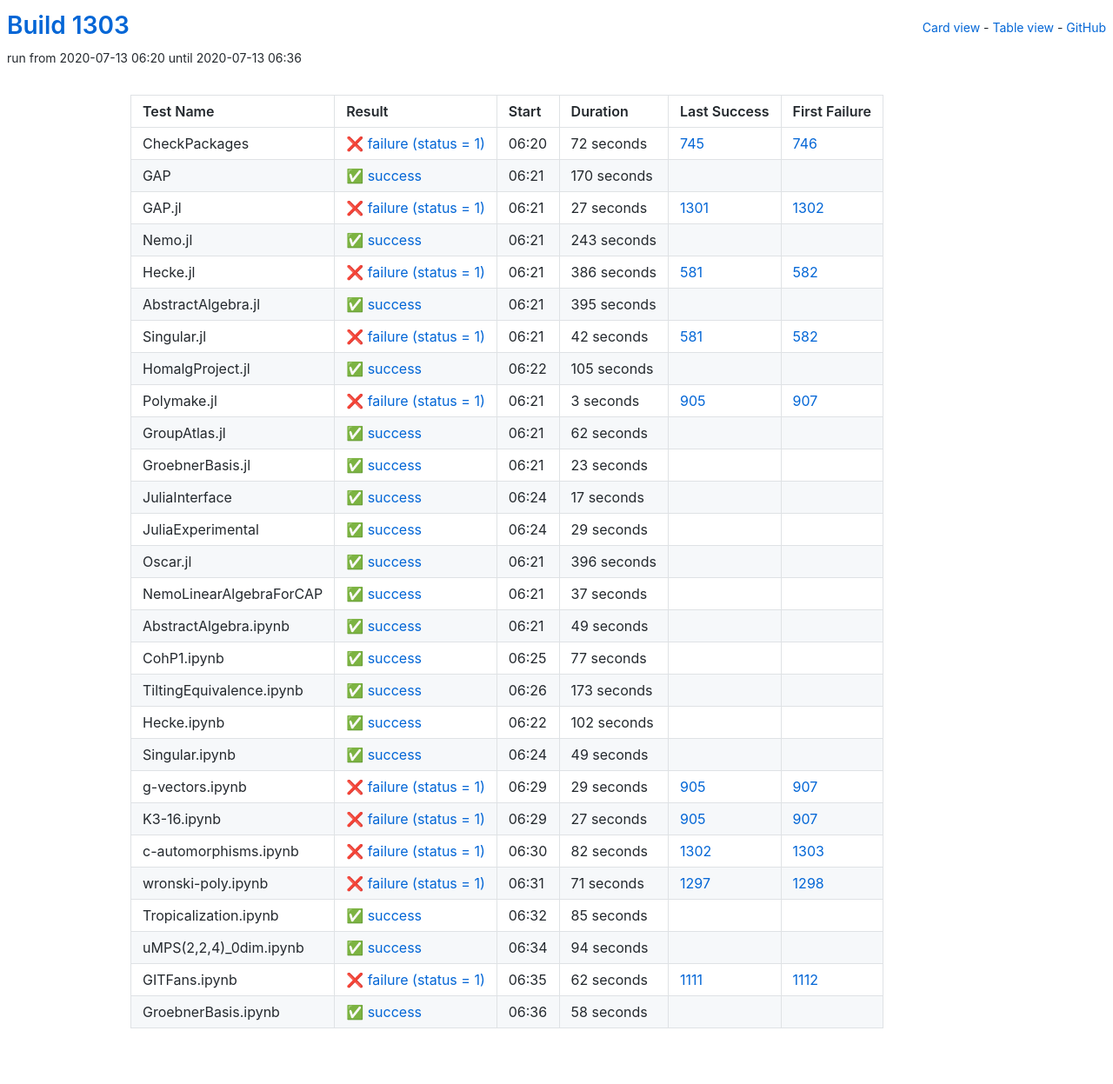
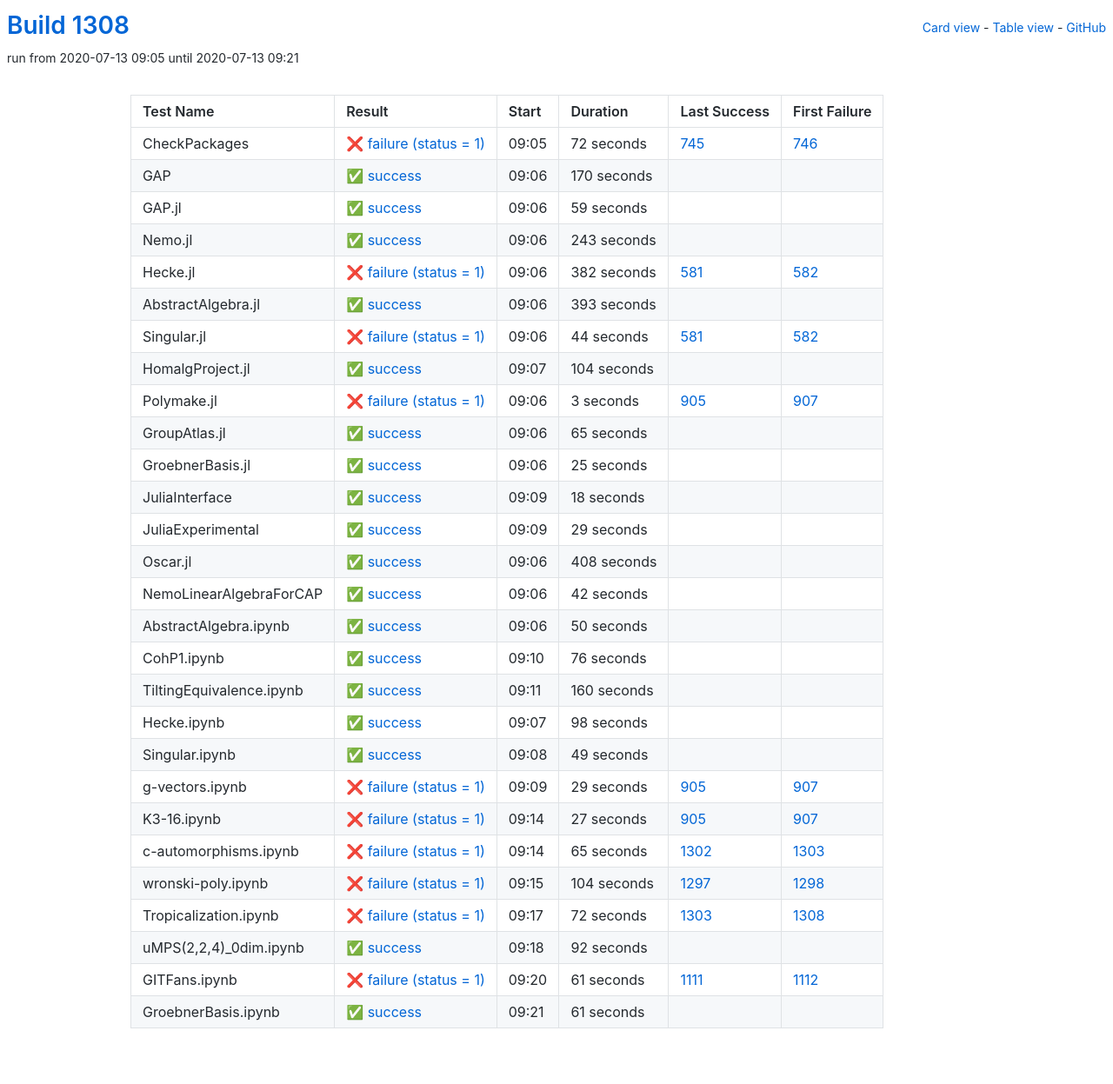
Before and after one commit to oscar-system/oscar-ci-status-1.4, a Jekyll site: the page built from table.html, in a window 1280 px wide. Shown: the whole page at 87% size. Built offline with Jekyll 4.4.1, drawn with Linux system fonts in a browser that asks for light colours.

Commit message:
Build #1308

```diff
--- a/_data/ci.yml
+++ b/_data/ci.yml
@@ -1,6 +1,6 @@
 ---
-build: 1303
-build_url: https://oscarci.mathematik.uni-kl.de/job/oscar-julia-1.4/1303/
+build: 1308
+build_url: https://oscarci.mathematik.uni-kl.de/job/oscar-julia-1.4/1308/
 job: oscar-julia-1.4
 organization: oscar-system
 repo: oscar-ci-status-1.4
@@ -8,8 +8,8 @@ repourl: https://github.com/oscar-system/oscar-ci-status-1.4
 tests:
 - name: CheckPackages
   id: checkpackages
-  log: https://oscarci.mathematik.uni-kl.de/job/oscar-julia-1.4/1303/artifact/logs/build-1303/CheckPackages.log
-  start: 2020-07-13 06:20
+  log: https://oscarci.mathematik.uni-kl.de/job/oscar-julia-1.4/1308/artifact/logs/build-1308/CheckPackages.log
+  start: 2020-07-13 09:05
   success: false
   exitcode: 1
   status: failure
@@ -20,8 +20,8 @@ tests:
   first_failure_url: https://oscarci.mathematik.uni-kl.de/job/oscar-julia-1.4/746/
 - name: GAP
   id: gap
-  log: https://oscarci.mathematik.uni-kl.de/job/oscar-julia-1.4/1303/artifact/logs/build-1303/GAP.log
-  start: 2020-07-13 06:21
+  log: https://oscarci.mathematik.uni-kl.de/job/oscar-julia-1.4/1308/artifact/logs/build-1308/GAP.log
+  start: 2020-07-13 09:06
   success: true
   exitcode: 0
   status: success
@@ -32,20 +32,20 @@ tests:
   first_failure_url:
 - name: GAP.jl
   id: gap-jl
-  log: https://oscarci.mathematik.uni-kl.de/job/oscar-julia-1.4/1303/artifact/logs/build-1303/GAP.jl.log
-  start: 2020-07-13 06:21
-  success: false
-  exitcode: 1
-  status: failure
-  duration: 27
-  last_success: 1301
-  last_success_url: https://oscarci.mathematik.uni-kl.de/job/oscar-julia-1.4/1301/
-  first_failure: 1302
-  first_failure_url: https://oscarci.mathematik.uni-kl.de/job/oscar-julia-1.4/1302/
+  log: https://oscarci.mathematik.uni-kl.de/job/oscar-julia-1.4/1308/artifact/logs/build-1308/GAP.jl.log
+  start: 2020-07-13 09:06
+  success: true
+  exitcode: 0
+  status: success
+  duration: 59
+  last_success: false
+  last_success_url:
+  first_failure: false
+  first_failure_url:
 - name: Nemo.jl
   id: nemo-jl
-  log: https://oscarci.mathematik.uni-kl.de/job/oscar-julia-1.4/1303/artifact/logs/build-1303/Nemo.jl.log
-  start: 2020-07-13 06:21
+  log: https://oscarci.mathematik.uni-kl.de/job/oscar-julia-1.4/1308/artifact/logs/build-1308/Nemo.jl.log
+  start: 2020-07-13 09:06
   success: true
   exitcode: 0
   status: success
@@ -56,56 +56,56 @@ tests:
   first_failure_url:
 - name: Hecke.jl
   id: hecke-jl
-  log: https://oscarci.mathematik.uni-kl.de/job/oscar-julia-1.4/1303/artifact/logs/build-1303/Hecke.jl.log
-  start: 2020-07-13 06:21
+  log: https://oscarci.mathematik.uni-kl.de/job/oscar-julia-1.4/1308/artifact/logs/build-1308/Hecke.jl.log
+  start: 2020-07-13 09:06
   success: false
   exitcode: 1
   status: failure
-  duration: 386
+  duration: 382
   last_success: 581
   last_success_url: https://oscarci.mathematik.uni-kl.de/job/oscar-julia-1.4/581/
   first_failure: 582
   first_failure_url: https://oscarci.mathematik.uni-kl.de/job/oscar-julia-1.4/582/
 - name: AbstractAlgebra.jl
   id: abstractalgebra-jl
-  log: https://oscarci.mathematik.uni-kl.de/job/oscar-julia-1.4/1303/artifact/logs/build-1303/AbstractAlgebra.jl.log
-  start: 2020-07-13 06:21
+  log: https://oscarci.mathematik.uni-kl.de/job/oscar-julia-1.4/1308/artifact/logs/build-1308/AbstractAlgebra.jl.log
+  start: 2020-07-13 09:06
   success: true
   exitcode: 0
   status: success
-  duration: 395
+  duration: 393
   last_success: false
   last_success_url:
   first_failure: false
   first_failure_url:
 - name: Singular.jl
   id: singular-jl
-  log: https://oscarci.mathematik.uni-kl.de/job/oscar-julia-1.4/1303/artifact/logs/build-1303/Singular.jl.log
-  start: 2020-07-13 06:21
+  log: https://oscarci.mathematik.uni-kl.de/job/oscar-julia-1.4/1308/artifact/logs/build-1308/Singular.jl.log
+  start: 2020-07-13 09:06
   success: false
   exitcode: 1
   status: failure
-  duration: 42
+  duration: 44
   last_success: 581
   last_success_url: https://oscarci.mathematik.uni-kl.de/job/oscar-julia-1.4/581/
   first_failure: 582
   first_failure_url: https://oscarci.mathematik.uni-kl.de/job/oscar-julia-1.4/582/
 - name: HomalgProject.jl
   id: homalgproject-jl
-  log: https://oscarci.mathematik.uni-kl.de/job/oscar-julia-1.4/1303/artifact/logs/build-1303/HomalgProject.jl.log
-  start: 2020-07-13 06:22
+  log: https://oscarci.mathematik.uni-kl.de/job/oscar-julia-1.4/1308/artifact/logs/build-1308/HomalgProject.jl.log
+  start: 2020-07-13 09:07
   success: true
   exitcode: 0
   status: success
-  duration: 105
+  duration: 104
   last_success: false
   last_success_url:
   first_failure: false
   first_failure_url:
 - name: Polymake.jl
   id: polymake-jl
-  log: https://oscarci.mathematik.uni-kl.de/job/oscar-julia-1.4/1303/artifact/logs/build-1303/Polymake.jl.log
-  start: 2020-07-13 06:21
+  log: https://oscarci.mathematik.uni-kl.de/job/oscar-julia-1.4/1308/artifact/logs/build-1308/Polymake.jl.log
+  start: 2020-07-13 09:06
   success: false
   exitcode: 1
   status: failure
@@ -116,44 +116,44 @@ tests:
   first_failure_url: https://oscarci.mathematik.uni-kl.de/job/oscar-julia-1.4/907/
 - name: GroupAtlas.jl
   id: groupatlas-jl
-  log: https://oscarci.mathematik.uni-kl.de/job/oscar-julia-1.4/1303/artifact/logs/build-1303/GroupAtlas.jl.log
-  start: 2020-07-13 06:21
+  log: https://oscarci.mathematik.uni-kl.de/job/oscar-julia-1.4/1308/artifact/logs/build-1308/GroupAtlas.jl.log
+  start: 2020-07-13 09:06
   success: true
   exitcode: 0
   status: success
-  duration: 62
+  duration: 65
   last_success: false
   last_success_url:
   first_failure: false
   first_failure_url:
 - name: GroebnerBasis.jl
   id: groebnerbasis-jl
-  log: https://oscarci.mathematik.uni-kl.de/job/oscar-julia-1.4/1303/artifact/logs/build-1303/GroebnerBasis.jl.log
-  start: 2020-07-13 06:21
+  log: https://oscarci.mathematik.uni-kl.de/job/oscar-julia-1.4/1308/artifact/logs/build-1308/GroebnerBasis.jl.log
+  start: 2020-07-13 09:06
   success: true
   exitcode: 0
   status: success
-  duration: 23
+  duration: 25
   last_success: false
   last_success_url:
   first_failure: false
   first_failure_url:
 - name: JuliaInterface
   id: juliainterface
-  log: https://oscarci.mathematik.uni-kl.de/job/oscar-julia-1.4/1303/artifact/logs/build-1303/JuliaInterface.log
-  start: 2020-07-13 06:24
+  log: https://oscarci.mathematik.uni-kl.de/job/oscar-julia-1.4/1308/artifact/logs/build-1308/JuliaInterface.log
+  start: 2020-07-13 09:09
   success: true
   exitcode: 0
   status: success
-  duration: 17
+  duration: 18
   last_success: false
   last_success_url:
   first_failure: false
   first_failure_url:
 - name: JuliaExperimental
   id: juliaexperimental
-  log: https://oscarci.mathematik.uni-kl.de/job/oscar-julia-1.4/1303/artifact/logs/build-1303/JuliaExperimental.log
-  start: 2020-07-13 06:24
+  log: https://oscarci.mathematik.uni-kl.de/job/oscar-julia-1.4/1308/artifact/logs/build-1308/JuliaExperimental.log
+  start: 2020-07-13 09:09
   success: true
   exitcode: 0
   status: success
@@ -164,80 +164,80 @@ tests:
   first_failure_url:
 - name: Oscar.jl
   id: oscar-jl
-  log: https://oscarci.mathematik.uni-kl.de/job/oscar-julia-1.4/1303/artifact/logs/build-1303/Oscar.jl.log
-  start: 2020-07-13 06:21
+  log: https://oscarci.mathematik.uni-kl.de/job/oscar-julia-1.4/1308/artifact/logs/build-1308/Oscar.jl.log
+  start: 2020-07-13 09:06
   success: true
   exitcode: 0
   status: success
-  duration: 396
+  duration: 408
   last_success: false
   last_success_url:
   first_failure: false
   first_failure_url:
 - name: NemoLinearAlgebraForCAP
   id: nemolinearalgebraforcap
-  log: https://oscarci.mathematik.uni-kl.de/job/oscar-julia-1.4/1303/artifact/logs/build-1303/NemoLinearAlgebraForCAP.log
-  start: 2020-07-13 06:21
+  log: https://oscarci.mathematik.uni-kl.de/job/oscar-julia-1.4/1308/artifact/logs/build-1308/NemoLinearAlgebraForCAP.log
+  start: 2020-07-13 09:06
   success: true
   exitcode: 0
   status: success
-  duration: 37
+  duration: 42
   last_success: false
   last_success_url:
   first_failure: false
   first_failure_url:
 - name: AbstractAlgebra.ipynb
   id: abstractalgebra-ipynb
-  log: https://oscarci.mathematik.uni-kl.de/job/oscar-julia-1.4/1303/artifact/logs/build-1303/AbstractAlgebra.ipynb.log
-  start: 2020-07-13 06:21
+  log: https://oscarci.mathematik.uni-kl.de/job/oscar-julia-1.4/1308/artifact/logs/build-1308/AbstractAlgebra.ipynb.log
+  start: 2020-07-13 09:06
   success: true
   exitcode: 0
   status: success
-  duration: 49
+  duration: 50
   last_success: false
   last_success_url:
   first_failure: false
   first_failure_url:
 - name: CohP1.ipynb
   id: cohp1-ipynb
-  log: https://oscarci.mathematik.uni-kl.de/job/oscar-julia-1.4/1303/artifact/logs/build-1303/CohP1.ipynb.log
-  start: 2020-07-13 06:25
+  log: https://oscarci.mathematik.uni-kl.de/job/oscar-julia-1.4/1308/artifact/logs/build-1308/CohP1.ipynb.log
+  start: 2020-07-13 09:10
   success: true
   exitcode: 0
   status: success
-  duration: 77
+  duration: 76
   last_success: false
   last_success_url:
   first_failure: false
   first_failure_url:
 - name: TiltingEquivalence.ipynb
   id: tiltingequivalence-ipynb
-  log: https://oscarci.mathematik.uni-kl.de/job/oscar-julia-1.4/1303/artifact/logs/build-1303/TiltingEquivalence.ipynb.log
-  start: 2020-07-13 06:26
+  log: https://oscarci.mathematik.uni-kl.de/job/oscar-julia-1.4/1308/artifact/logs/build-1308/TiltingEquivalence.ipynb.log
+  start: 2020-07-13 09:11
   success: true
   exitcode: 0
   status: success
-  duration: 173
+  duration: 160
   last_success: false
   last_success_url:
   first_failure: false
   first_failure_url:
 - name: Hecke.ipynb
   id: hecke-ipynb
-  log: https://oscarci.mathematik.uni-kl.de/job/oscar-julia-1.4/1303/artifact/logs/build-1303/Hecke.ipynb.log
-  start: 2020-07-13 06:22
+  log: https://oscarci.mathematik.uni-kl.de/job/oscar-julia-1.4/1308/artifact/logs/build-1308/Hecke.ipynb.log
+  start: 2020-07-13 09:07
   success: true
   exitcode: 0
   status: success
-  duration: 102
+  duration: 98
   last_success: false
   last_success_url:
   first_failure: false
   first_failure_url:
 - name: Singular.ipynb
   id: singular-ipynb
-  log: https://oscarci.mathematik.uni-kl.de/job/oscar-julia-1.4/1303/artifact/logs/build-1303/Singular.ipynb.log
-  start: 2020-07-13 06:24
+  log: https://oscarci.mathematik.uni-kl.de/job/oscar-julia-1.4/1308/artifact/logs/build-1308/Singular.ipynb.log
+  start: 2020-07-13 09:08
   success: true
   exitcode: 0
   status: success
@@ -248,8 +248,8 @@ tests:
   first_failure_url:
 - name: g-vectors.ipynb
   id: g-vectors-ipynb
-  log: https://oscarci.mathematik.uni-kl.de/job/oscar-julia-1.4/1303/artifact/logs/build-1303/g-vectors.ipynb.log
-  start: 2020-07-13 06:29
+  log: https://oscarci.mathematik.uni-kl.de/job/oscar-julia-1.4/1308/artifact/logs/build-1308/g-vectors.ipynb.log
+  start: 2020-07-13 09:09
   success: false
   exitcode: 1
   status: failure
@@ -260,8 +260,8 @@ tests:
   first_failure_url: https://oscarci.mathematik.uni-kl.de/job/oscar-julia-1.4/907/
 - name: K3-16.ipynb
   id: k3-16-ipynb
-  log: https://oscarci.mathematik.uni-kl.de/job/oscar-julia-1.4/1303/artifact/logs/build-1303/K3-16.ipynb.log
-  start: 2020-07-13 06:29
+  log: https://oscarci.mathematik.uni-kl.de/job/oscar-julia-1.4/1308/artifact/logs/build-1308/K3-16.ipynb.log
+  start: 2020-07-13 09:14
   success: false
   exitcode: 1
   status: failure
@@ -272,72 +272,72 @@ tests:
   first_failure_url: https://oscarci.mathematik.uni-kl.de/job/oscar-julia-1.4/907/
 - name: c-automorphisms.ipynb
   id: c-automorphisms-ipynb
-  log: https://oscarci.mathematik.uni-kl.de/job/oscar-julia-1.4/1303/artifact/logs/build-1303/c-automorphisms.ipynb.log
-  start: 2020-07-13 06:30
+  log: https://oscarci.mathematik.uni-kl.de/job/oscar-julia-1.4/1308/artifact/logs/build-1308/c-automorphisms.ipynb.log
+  start: 2020-07-13 09:14
   success: false
   exitcode: 1
   status: failure
-  duration: 82
+  duration: 65
   last_success: 1302
   last_success_url: https://oscarci.mathematik.uni-kl.de/job/oscar-julia-1.4/1302/
   first_failure: 1303
   first_failure_url: https://oscarci.mathematik.uni-kl.de/job/oscar-julia-1.4/1303/
 - name: wronski-poly.ipynb
   id: wronski-poly-ipynb
-  log: https://oscarci.mathematik.uni-kl.de/job/oscar-julia-1.4/1303/artifact/logs/build-1303/wronski-poly.ipynb.log
-  start: 2020-07-13 06:31
+  log: https://oscarci.mathematik.uni-kl.de/job/oscar-julia-1.4/1308/artifact/logs/build-1308/wronski-poly.ipynb.log
+  start: 2020-07-13 09:15
   success: false
   exitcode: 1
   status: failure
-  duration: 71
+  duration: 104
   last_success: 1297
   last_success_url: https://oscarci.mathematik.uni-kl.de/job/oscar-julia-1.4/1297/
   first_failure: 1298
   first_failure_url: https://oscarci.mathematik.uni-kl.de/job/oscar-julia-1.4/1298/
 - name: Tropicalization.ipynb
   id: tropicalization-ipynb
-  log: https://oscarci.mathematik.uni-kl.de/job/oscar-julia-1.4/1303/artifact/logs/build-1303/Tropicalization.ipynb.log
-  start: 2020-07-13 06:32
+  log: https://oscarci.mathematik.uni-kl.de/job/oscar-julia-1.4/1308/artifact/logs/build-1308/Tropicalization.ipynb.log
+  start: 2020-07-13 09:17
+  success: false
+  exitcode: 1
+  status: failure
+  duration: 72
+  last_success: 1303
+  last_success_url: https://oscarci.mathematik.uni-kl.de/job/oscar-julia-1.4/1303/
+  first_failure: 1308
+  first_failure_url: https://oscarci.mathematik.uni-kl.de/job/oscar-julia-1.4/1308/
+- name: uMPS(2,2,4)_0dim.ipynb
+  id: umps-2-2-4-0dim-ipynb
+  log: https://oscarci.mathematik.uni-kl.de/job/oscar-julia-1.4/1308/artifact/logs/build-1308/uMPS-2-2-4-_0dim.ipynb.log
+  start: 2020-07-13 09:18
   success: true
   exitcode: 0
   status: success
-  duration: 85
-  last_success: false
-  last_success_url:
-  first_failure: false
-  first_failure_url:
-- name: uMPS(2,2,4)_0dim.ipynb
-  id: umps-2-2-4-0dim-ipynb
-  log: https://oscarci.mathematik.uni-kl.de/job/oscar-julia-1.4/1303/artifact/logs/build-1303/uMPS-2-2-4-_0dim.ipynb.log
-  start: 2020-07-13 06:34
-  success: true
-  exitcode: 0
-  status: success
-  duration: 94
+  duration: 92
   last_success: false
   last_success_url:
   first_failure: false
   first_failure_url:
 - name: GITFans.ipynb
   id: gitfans-ipynb
-  log: https://oscarci.mathematik.uni-kl.de/job/oscar-julia-1.4/1303/artifact/logs/build-1303/GITFans.ipynb.log
-  start: 2020-07-13 06:35
+  log: https://oscarci.mathematik.uni-kl.de/job/oscar-julia-1.4/1308/artifact/logs/build-1308/GITFans.ipynb.log
+  start: 2020-07-13 09:20
   success: false
   exitcode: 1
   status: failure
-  duration: 62
+  duration: 61
   last_success: 1111
   last_success_url: https://oscarci.mathematik.uni-kl.de/job/oscar-julia-1.4/1111/
   first_failure: 1112
   first_failure_url: https://oscarci.mathematik.uni-kl.de/job/oscar-julia-1.4/1112/
 - name: GroebnerBasis.ipynb
   id: groebnerbasis-ipynb
-  log: https://oscarci.mathematik.uni-kl.de/job/oscar-julia-1.4/1303/artifact/logs/build-1303/GroebnerBasis.ipynb.log
-  start: 2020-07-13 06:36
+  log: https://oscarci.mathematik.uni-kl.de/job/oscar-julia-1.4/1308/artifact/logs/build-1308/GroebnerBasis.ipynb.log
+  start: 2020-07-13 09:21
   success: true
   exitcode: 0
   status: success
-  duration: 58
+  duration: 61
   last_success: false
   last_success_url:
   first_failure: false
```
Also changed, not shown: README.md.
